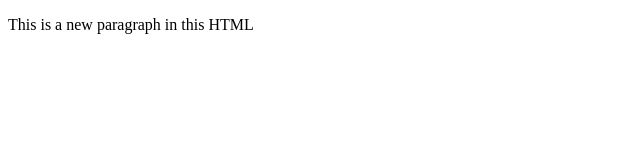
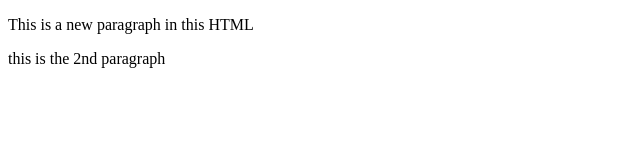
Before and after one commit to Koppanyi/-my-first-github-page, a plain HTML site: page index.html in a window 1280 px wide. Shown: the whole page, without its empty margins (0-640 px from the left). Drawn offline with Linux system fonts and the light colour scheme.

Commit message:
2nd commit

```diff
--- a/index.html
+++ b/index.html
@@ -8,5 +8,6 @@
 </head>
 <body>
     <p>This is a new paragraph in this HTML</p>
+    <p>this is the 2nd paragraph</p>
 </body>
 </html>
```
